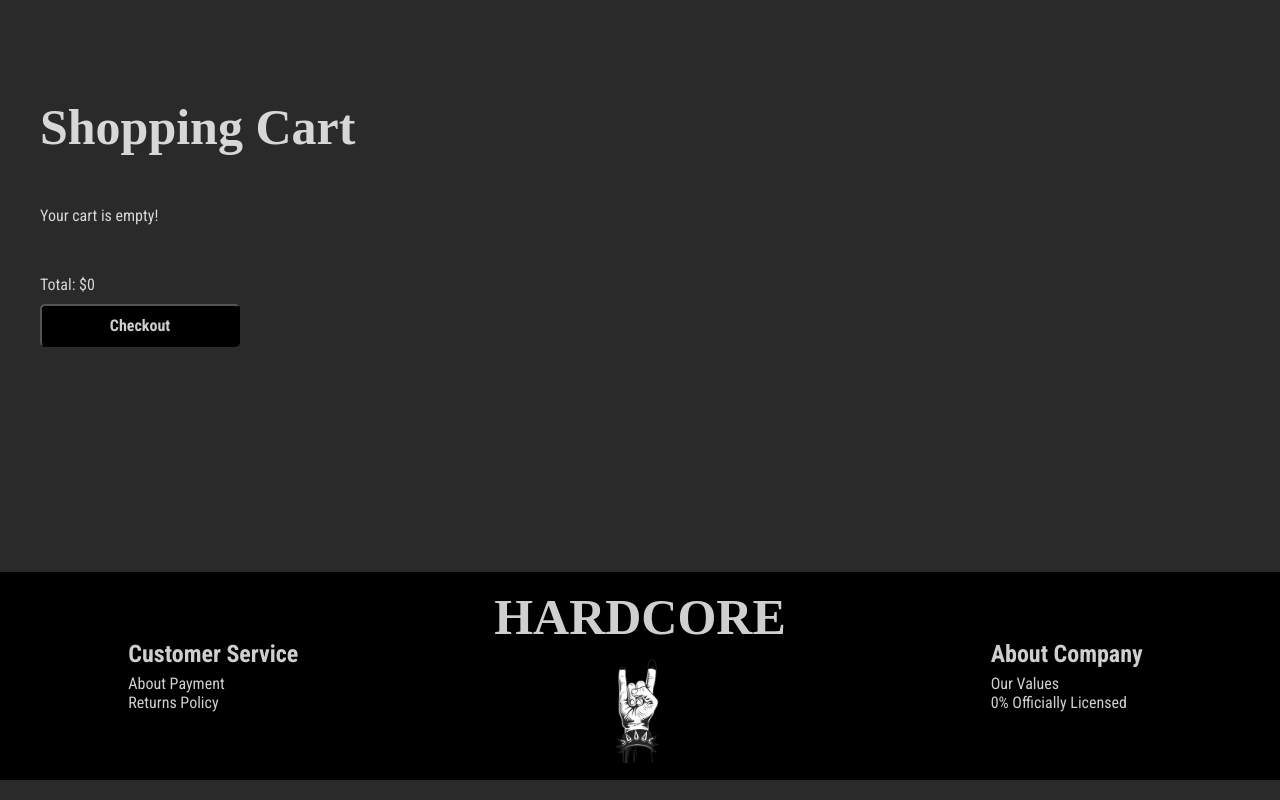
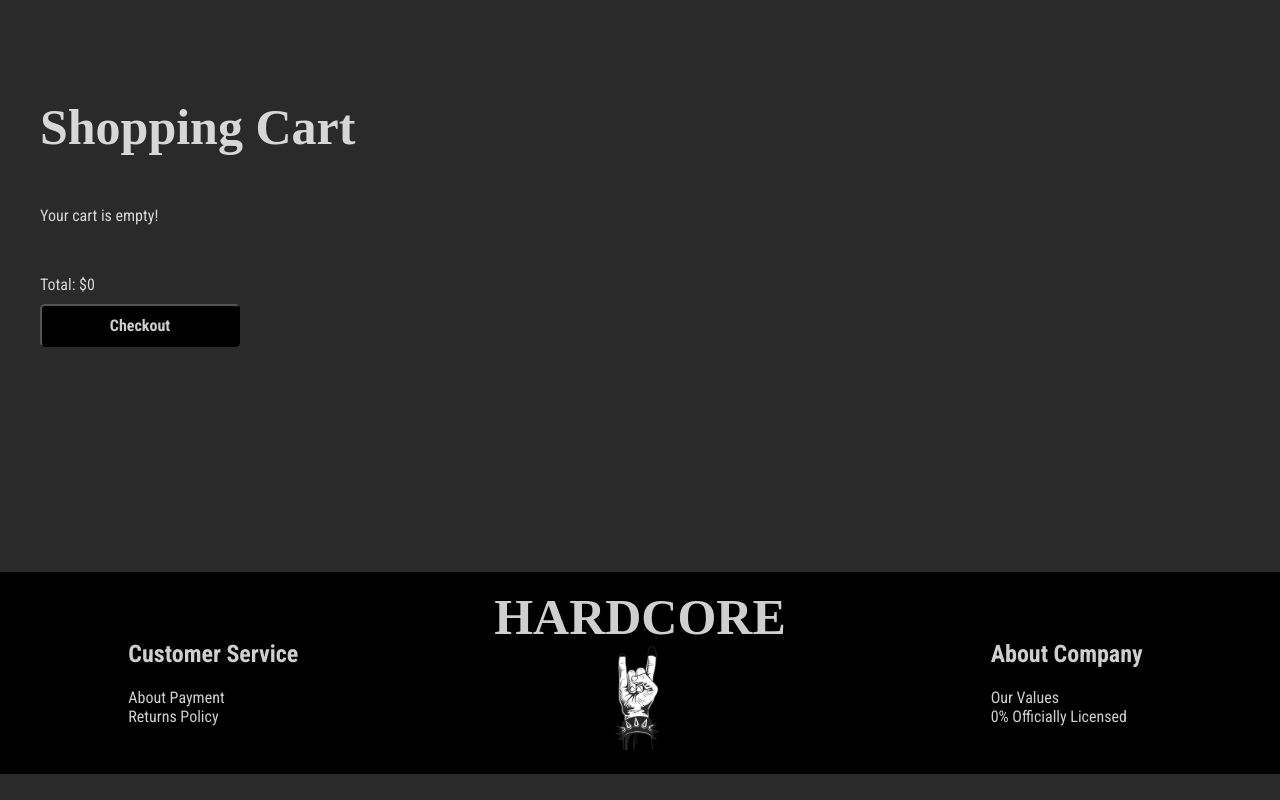
Before and after one commit to deniz-dilaverler/poser-detector, a React (Vite) app: page /cart in a window 1280 px wide. Shown: the part 208-1008 px from the top of the page. After the commit the page ends 982 px from the top, so only its background shows below. Built offline with nearby package versions, Linux system fonts and the light colour scheme; a web font is replaced by a local one.

Commit message:
Fix gray bar beneath the footer

```diff
--- a/src/styles/Footer.css
+++ b/src/styles/Footer.css
@@ -4,13 +4,12 @@ footer {
     grid-template-columns: repeat(3, 1fr);
     padding-top: 1em;
     width: 100%;
-
-    height: fit-content;
 }
 
 .footer-child {
     margin-top: 2em;
-    height: 10em;
+    height: fit-content;
+    padding-bottom: 3em;
 }
 
 .footer-content {
@@ -25,13 +24,12 @@ footer {
 
 .footer-child-center {
     margin-top: 0em;
-    justify-content: space-around;
+    height: 10em;
 }
 
 
 .footer-content h2 {
     font-weight: bold;
-    margin-bottom: 0.25em;
 }
 
 
```
